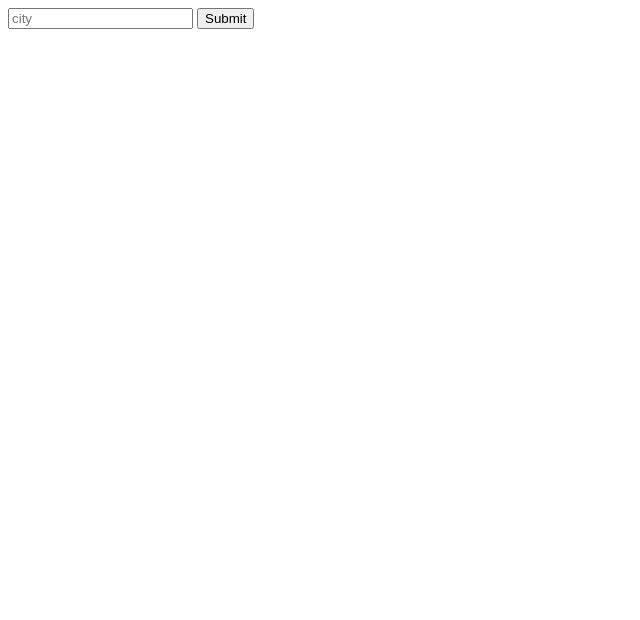
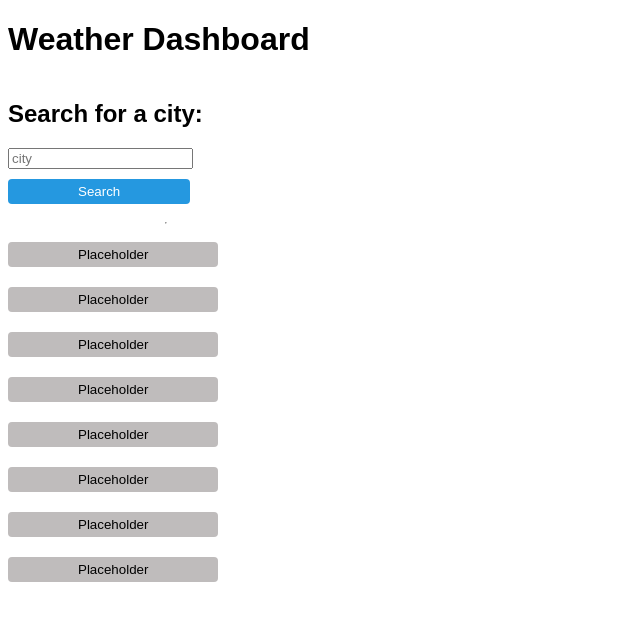
Before and after one commit to HenniePenny/06-Weather-Dashboard, a plain HTML site: page index.html in a window 1280 px wide. Shown: the whole page, without its empty margins (0-640 px from the left). Drawn offline with Linux system fonts and the light colour scheme.

Commit message:
html sidebar and css

```diff
--- a/assets/script.js
+++ b/assets/script.js
@@ -1,14 +1,40 @@
 const searchCity = document.getElementById("submitCity");
+//store user input in let city variable
+let cityName = document.getElementById("cityInput");
 const API_KEY = "1d6a84a28c8d241a890752aa40ebeae2";
 
-//store user input in let city variable
-let city;
-let queryURL = `https://api.openweathermap.org/data/2.5/weather?q=${city}&appid=${API_KEY}&units=metric`;
+//second API call with lat and lon for all the weather data I need.
+const getDataWithCoordinates = (lat, lon) => {
+  fetch(
+    `https://api.openweathermap.org/data/2.5/onecall?lat=${lat}&lon=${lon}&exclude=minutely,hourly&appid=1d6a84a28c8d241a890752aa40ebeae2`
+  )
+    .then((res) => {
+      console.log(res);
+      return res.json();
+    })
+    .then((data) => {
+      console.log(data);
+    });
+};
 
-//fetch(queryURL);
+//getting data including lat and lon for second API call
+const callApi = (event) => {
+  event.preventDefault();
+  console.log(cityName.value);
 
-const callApi = () => {
-  console.log("hello!");
+  fetch(
+    `https://api.openweathermap.org/data/2.5/weather?q=${cityName.value}&appid=${API_KEY}&units=metric`
+  )
+    .then((res) => {
+      console.log(res);
+      return res.json();
+    })
+    .then((data) => {
+      console.log(data);
+      const lat = data.coord.lat;
+      const lon = data.coord.lon;
+      getDataWithCoordinates(lat, lon);
+    });
 };
 
 searchCity.addEventListener("click", callApi);
--- a/assets/style.css
+++ b/assets/style.css
@@ -0,0 +1,30 @@
+* {
+  box-sizing: border-box;
+  font-family: Arial, Helvetica, sans-serif;
+}
+
+#sideBar {
+  width: 25%;
+  display: flex;
+  flex-direction: column;
+  flex-wrap: wrap;
+  height: 100vh;
+}
+
+#submitCitySearch {
+  color: white;
+  background-color: rgb(37, 152, 224);
+  border: none;
+  border-radius: 4px;
+  padding: 5px 70px;
+  margin: 10px 0px;
+}
+
+.previousSearch {
+  background-color: rgb(191, 188, 188);
+  border: none;
+  border-radius: 4px;
+  padding: 5px;
+  padding: 5px 70px;
+  margin: 10px 0px;
+}
--- a/index.html
+++ b/index.html
@@ -8,10 +8,45 @@
     <title>Weather Dashboard</title>
   </head>
   <body>
-    <form id="submitCity">
-      <input type="text" id="city" placeholder="city" />
-      <button type="submit">Submit</button>
-    </form>
+    <header>
+      <h1>Weather Dashboard</h1>
+    </header>
+    <div id="sideBar">
+      <h2>Search for a city:</h2>
+      <div>
+        <form id="submitCity">
+          <input type="text" id="cityInput" placeholder="city" />
+          <button id="submitCitySearch" type="submit">Search</button>
+        </form>
+      </div>
+      <hr />
+      <div id="searchHistory">
+        <button id="searchHistory1" class="previousSearch" type="submit">
+          Placeholder
+        </button>
+        <button id="searchHistory2" class="previousSearch" type="submit">
+          Placeholder
+        </button>
+        <button id="searchHistory3" class="previousSearch" type="submit">
+          Placeholder
+        </button>
+        <button id="searchHistory4" class="previousSearch" type="submit">
+          Placeholder
+        </button>
+        <button id="searchHistory5" class="previousSearch" type="submit">
+          Placeholder
+        </button>
+        <button id="searchHistory6" class="previousSearch" type="submit">
+          Placeholder
+        </button>
+        <button id="searchHistory7" class="previousSearch" type="submit">
+          Placeholder
+        </button>
+        <button id="searchHistory8" class="previousSearch" type="submit">
+          Placeholder
+        </button>
+      </div>
+    </div>
   </body>
   <script src="./assets/script.js"></script>
 </html>
```
